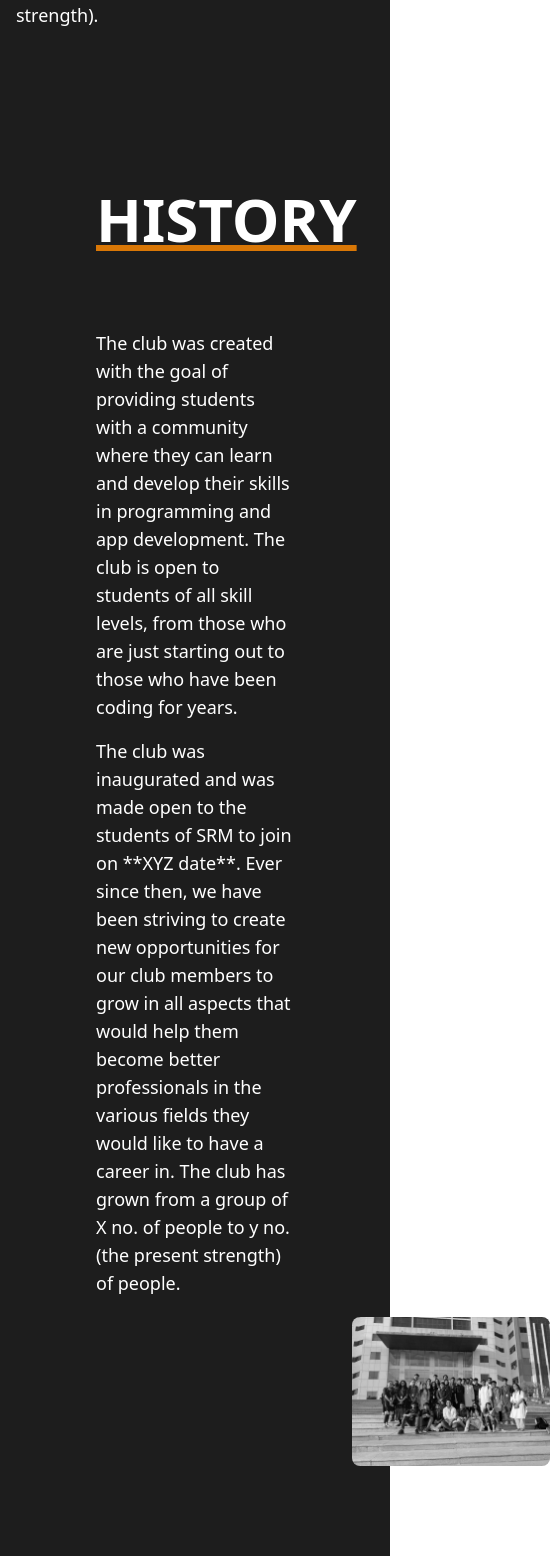
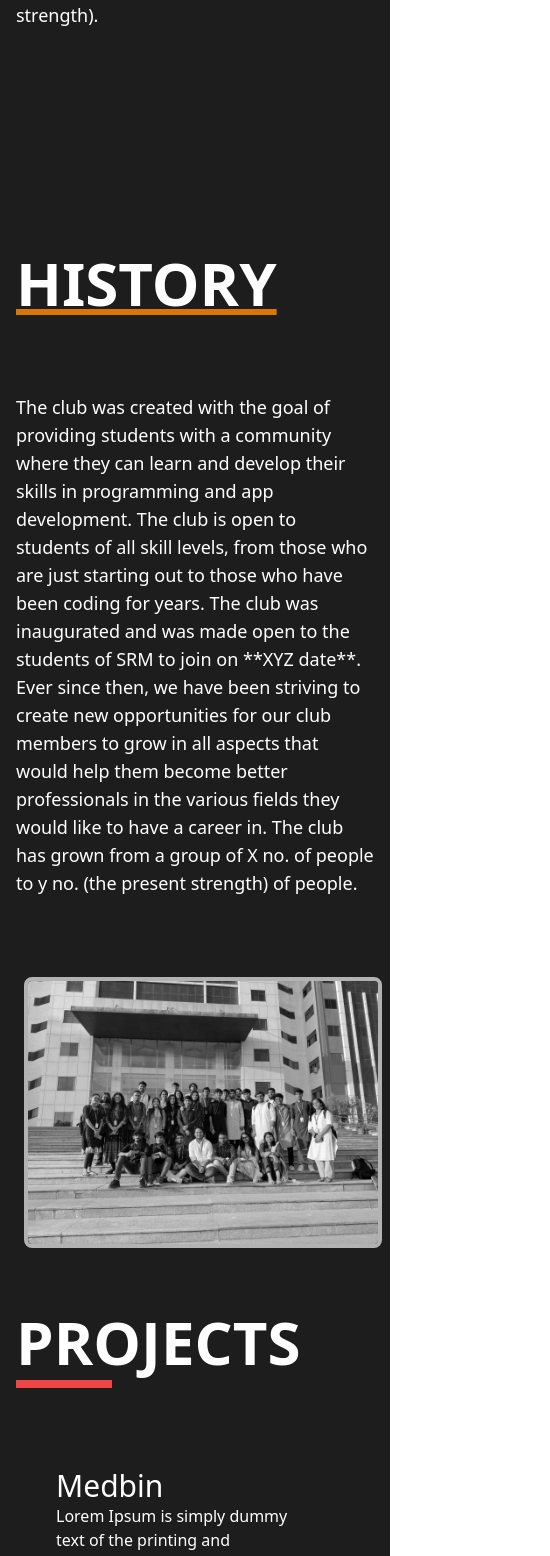
Before and after one commit to SCC-SRM/SCCWebsite, a React (Vite) app: page / in a window 390 px wide. Shown: the part 2248-3804 px from the top of the page, 550 px wide, since content can reach past the window. Built offline with nearby package versions, Linux system fonts and the light colour scheme.

Commit message:
make history section responsive

```diff
--- a/src/components/about/About.jsx
+++ b/src/components/about/About.jsx
@@ -36,38 +36,36 @@ function About() {
           </p>
         </div>
       </div>
-      <div className="min-h-full bg-primaryBackground text-white px-20 py-16 space-y-20">
+      <div className="min-h-screen bg-primaryBackground text-white pt-32 space-y-20">
         <div>
           <span className="font-bold text-6xl underline decoration-[#d97706]">
             HISTORY
           </span>
         </div>
-        <div className="flex flex-col lg:flex-row">
-          <div className="flex flex-col justify-center lg:w-1/2">
-            <p className="text-lg mb-4">
-              The club was created with the goal of providing students with a
-              community where they can learn and develop their skills in
-              programming and app development. The club is open to students of
-              all skill levels, from those who are just starting out to those
-              who have been coding for years.
-            </p>
-            <p className="text-lg">
-              The club was inaugurated and was made open to the students of SRM
-              to join on **XYZ date**. Ever since then, we have been striving to
-              create new opportunities for our club members to grow in all
-              aspects that would help them become better professionals in the
-              various fields they would like to have a career in. The club has
-              grown from a group of X no. of people to y no. (the present
-              strength) of people.
-            </p>
-          </div>
-          <figure className="relative max-w-7xl cursor-pointer filter lg:w-1/2">
+
+        <div className="flex flex-col justify-center lg:ml-4">
+          <p className="text-lg">
+            The club was created with the goal of providing students with a
+            community where they can learn and develop their skills in
+            programming and app development. The club is open to students of all
+            skill levels, from those who are just starting out to those who have
+            been coding for years. The club was inaugurated and was made open to
+            the students of SRM to join on **XYZ date**. Ever since then, we
+            have been striving to create new opportunities for our club members
+            to grow in all aspects that would help them become better
+            professionals in the various fields they would like to have a career
+            in. The club has grown from a group of X no. of people to y no. (the
+            present strength) of people.
+          </p>
+        </div>
+        <div className="flex flex-col lg:flex-row justify-center">
+          <div className="lg:w-1/2">
             <img
-              className="rounded-lg max-w-full ml-64 mt-5 transition-all duration-300 grayscale hover:grayscale-0"
+              className="lg:mx-auto border-4 border-yellow-500 h-full w-full lg:overflow-hidden rounded-lg max-w-2xl ml-2 transition-all duration-300 cursor-pointer filter grayscale hover:grayscale-0"
               src="/about2.jpeg"
               alt="history image"
             />
-          </figure>
+          </div>
         </div>
       </div>
     </div>
```
